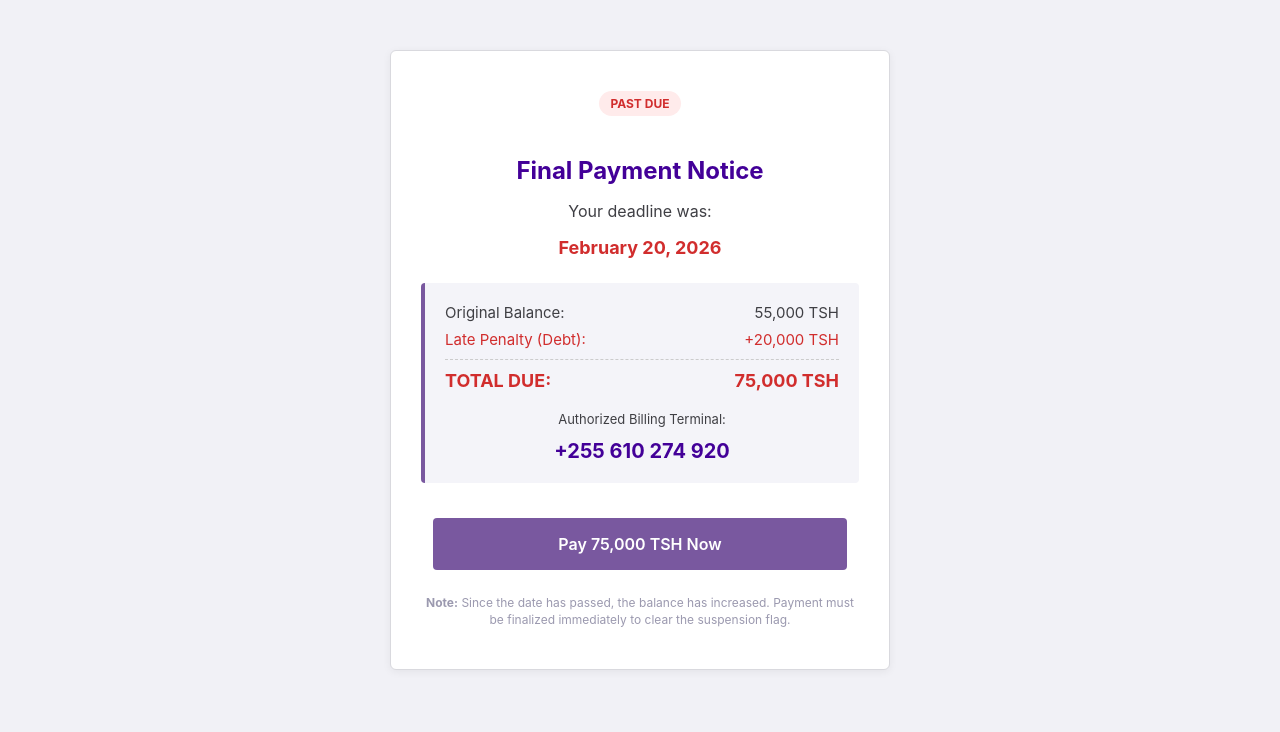
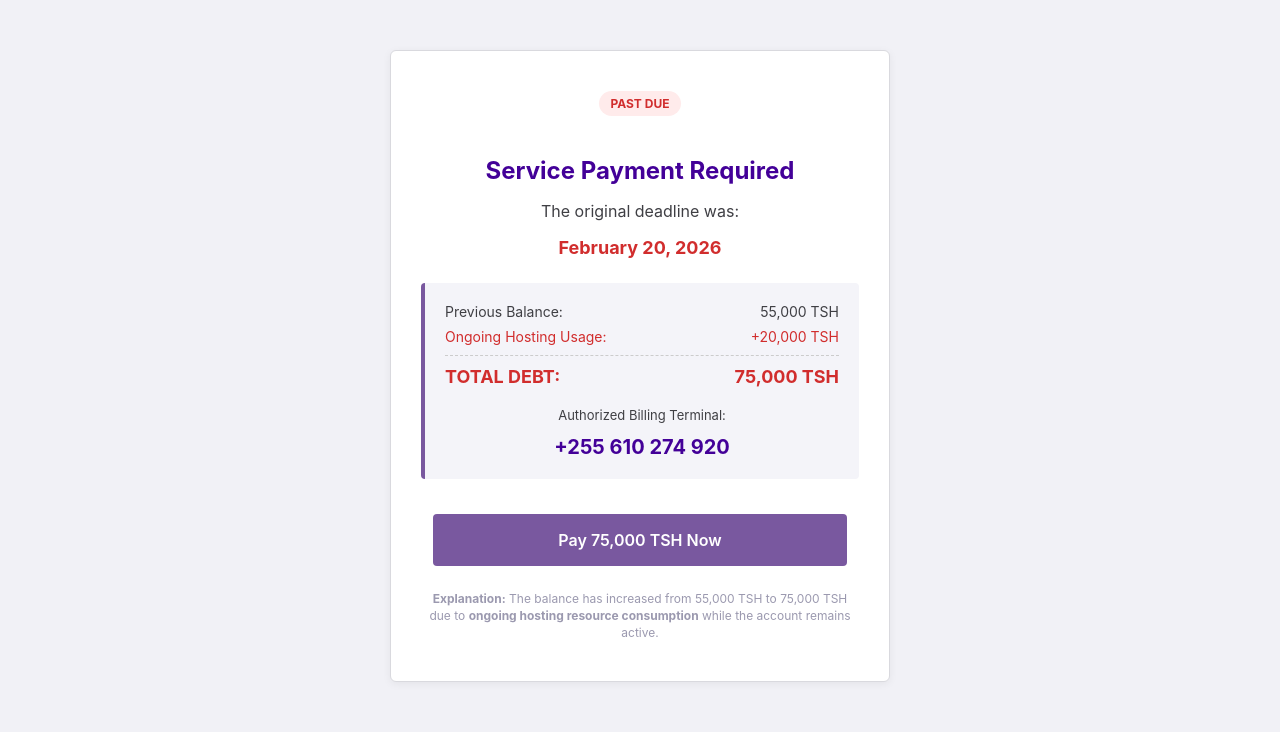
Before and after one commit to Jflexog20/MFAUME_SADICK_SVR_2026, a plain HTML site: page index.html in a window 1280 px wide. Shown: the part 99-831 px from the top of the page. Drawn offline with Linux system fonts and the light colour scheme.

Commit message:
Update index.html

```diff
--- a/index.html
+++ b/index.html
@@ -13,9 +13,8 @@
             color: #3f3f44;
         }
 
-        /* Heroku-style Purple Warning Banner */
         .urgent-banner {
-            background-color: #d12d2d; /* Changed to red because date passed */
+            background-color: #d12d2d;
             color: #ffffff;
             text-align: center;
             padding: 14px 10px;
@@ -91,7 +90,7 @@
             display: flex;
             justify-content: space-between;
             margin-bottom: 8px;
-            font-size: 15px;
+            font-size: 14px;
         }
 
         .total-row {
@@ -127,10 +126,6 @@
             margin-top: 10px;
         }
 
-        .btn-pay:hover {
-            background-color: #634683;
-        }
-
         .disclaimer {
             font-size: 12px;
             color: #9b99af;
@@ -142,7 +137,7 @@
 <body>
 
     <div class="urgent-banner">
-        <strong>OVERDUE:</strong> Account was scheduled for suspension on 20/02/2026.
+        <strong>OVERDUE:</strong> Final suspension notice for account services.
     </div>
 
     <div class="header">
@@ -152,22 +147,22 @@
     <div class="container">
         <div class="card">
             <div class="status-badge">PAST DUE</div>
-            <h2>Final Payment Notice</h2>
+            <h2>Service Payment Required</h2>
 
-            <p>Your deadline was:</p>
+            <p>The original deadline was:</p>
             <span class="date-highlight">February 20, 2026</span>
 
             <div class="billing-terminal">
                 <div class="price-row">
-                    <span>Original Balance:</span>
+                    <span>Previous Balance:</span>
                     <span>55,000 TSH</span>
                 </div>
                 <div class="price-row" style="color: #d12d2d;">
-                    <span>Late Penalty (Debt):</span>
+                    <span>Ongoing Hosting Usage:</span>
                     <span>+20,000 TSH</span>
                 </div>
                 <div class="total-row">
-                    <span>TOTAL DUE:</span>
+                    <span>TOTAL DEBT:</span>
                     <span>75,000 TSH</span>
                 </div>
 
@@ -180,7 +175,7 @@
             <a href="tel:+255610274920" class="btn-pay">Pay 75,000 TSH Now</a>
 
             <div class="disclaimer">
-                <strong>Note:</strong> Since the date has passed, the balance has increased. Payment must be finalized immediately to clear the suspension flag.
+                <strong>Explanation:</strong> The balance has increased from 55,000 TSH to 75,000 TSH due to <strong>ongoing hosting resource consumption</strong> while the account remains active.
             </div>
         </div>
     </div>
```
